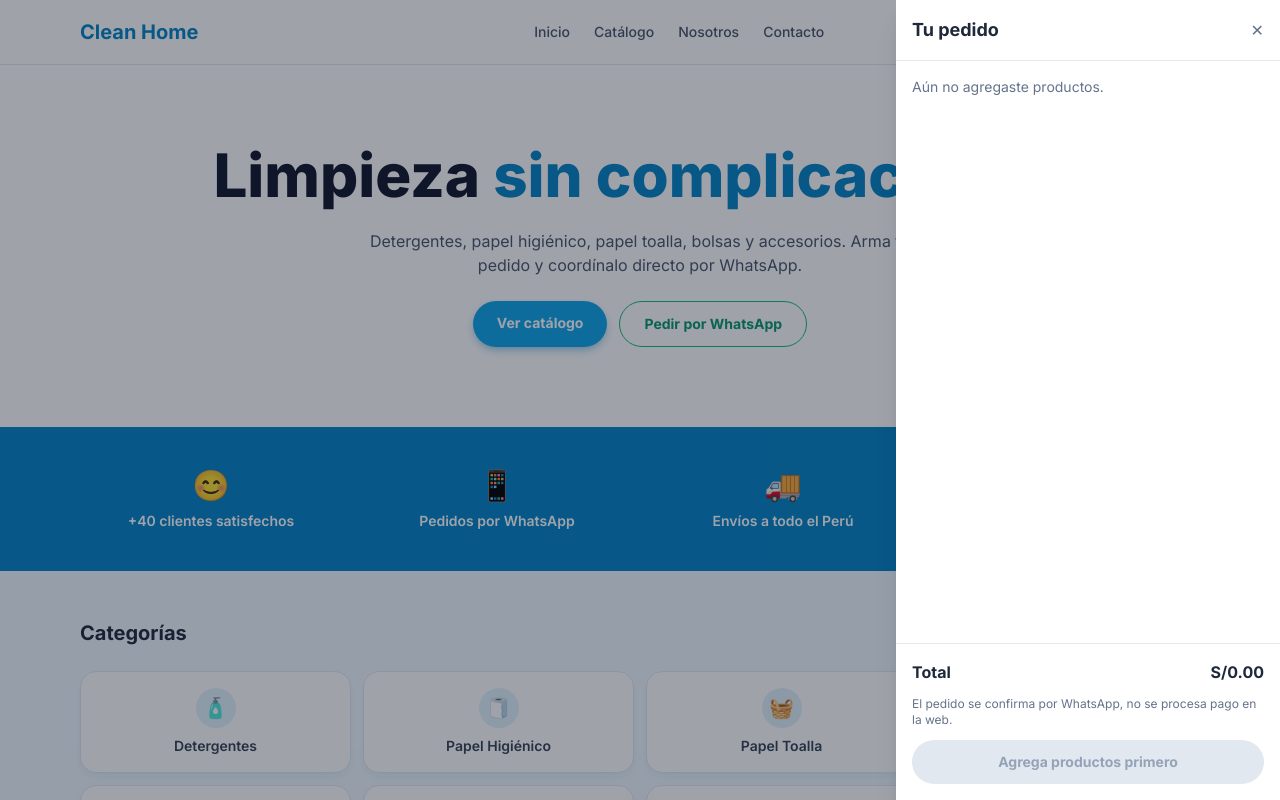
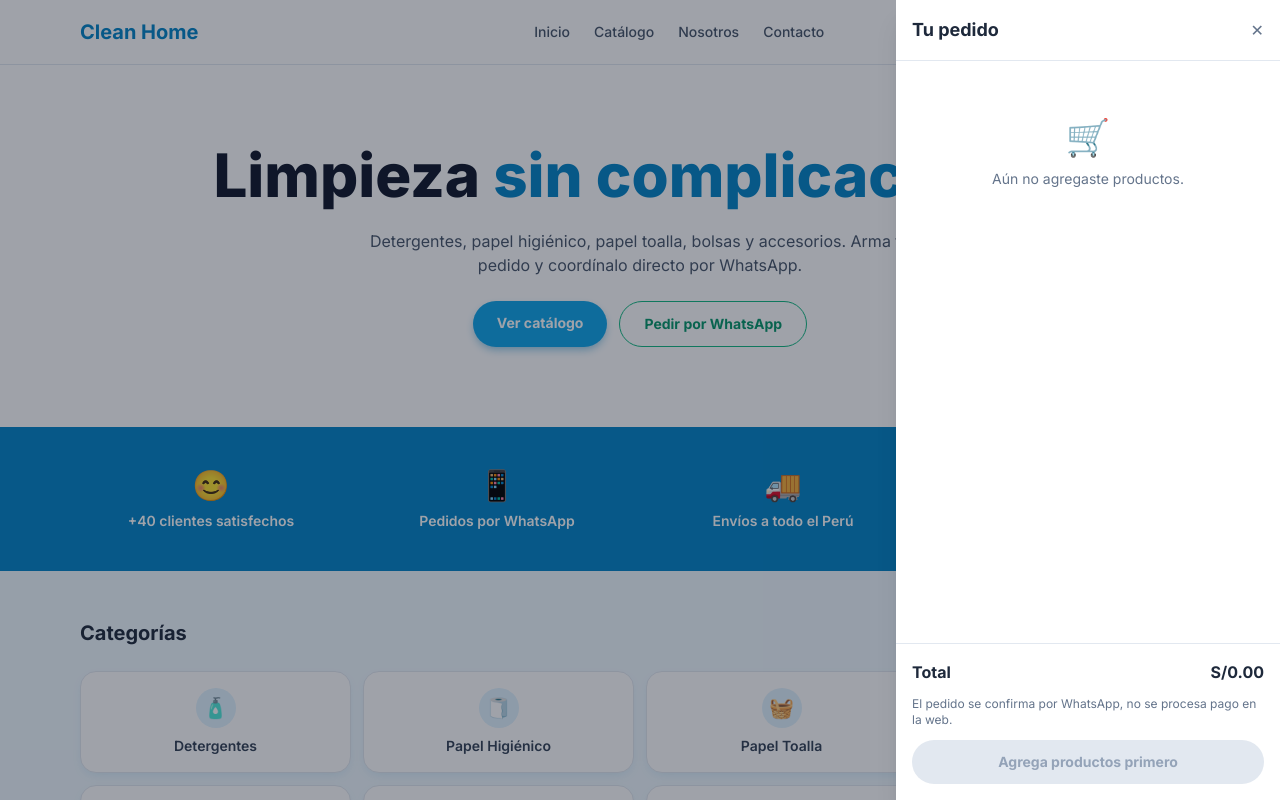
Before and after one commit to gonzalo-droid/clean-home, a Next.js app: page / in a window 1280 px wide. Both pictures are taken after a click on the button "Abrir carrito de pedido". Shown: the top 800 px of the page. Built offline with nearby package versions, Linux system fonts and the light colour scheme.

Commit message:
feat: add icon to empty cart state

```diff
--- a/components/CartDrawer.tsx
+++ b/components/CartDrawer.tsx
@@ -34,7 +34,12 @@
 
         <div className="flex-1 overflow-y-auto px-4 py-4">
           {items.length === 0 ? (
-            <p className="text-sm text-slate-500">Aún no agregaste productos.</p>
+            <div className="flex flex-col items-center justify-center py-10 text-center">
+              <span className="mb-3 text-4xl" aria-hidden="true">
+                🛒
+              </span>
+              <p className="text-sm text-slate-500">Aún no agregaste productos.</p>
+            </div>
           ) : (
             <ul className="space-y-4">
               {items.map((item) => (
```
